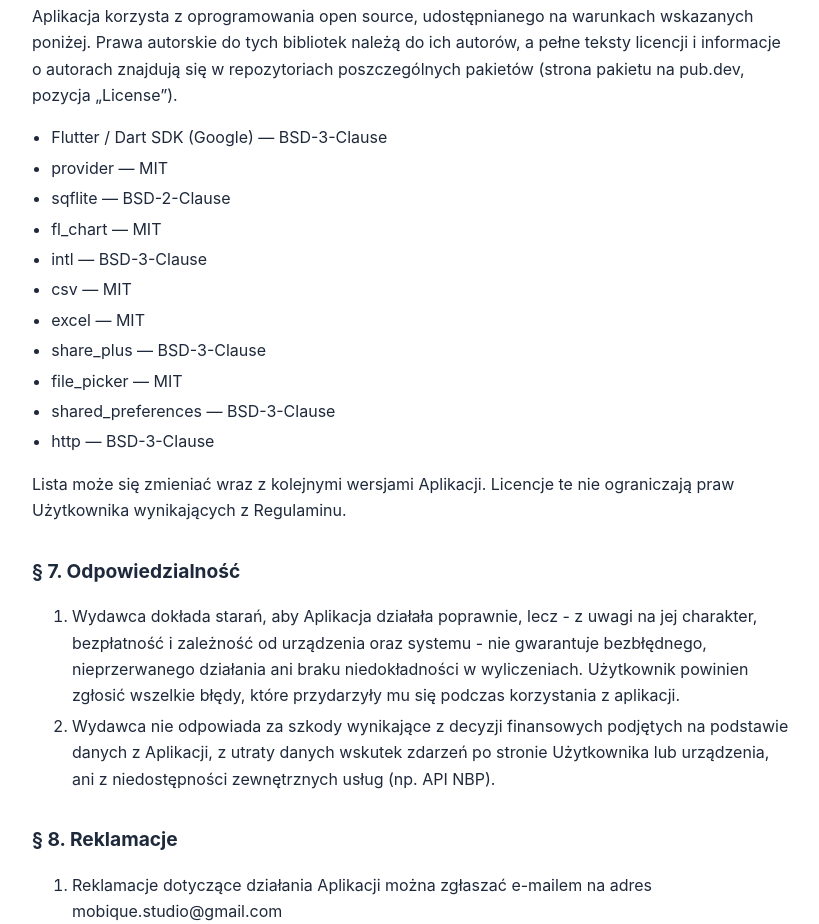
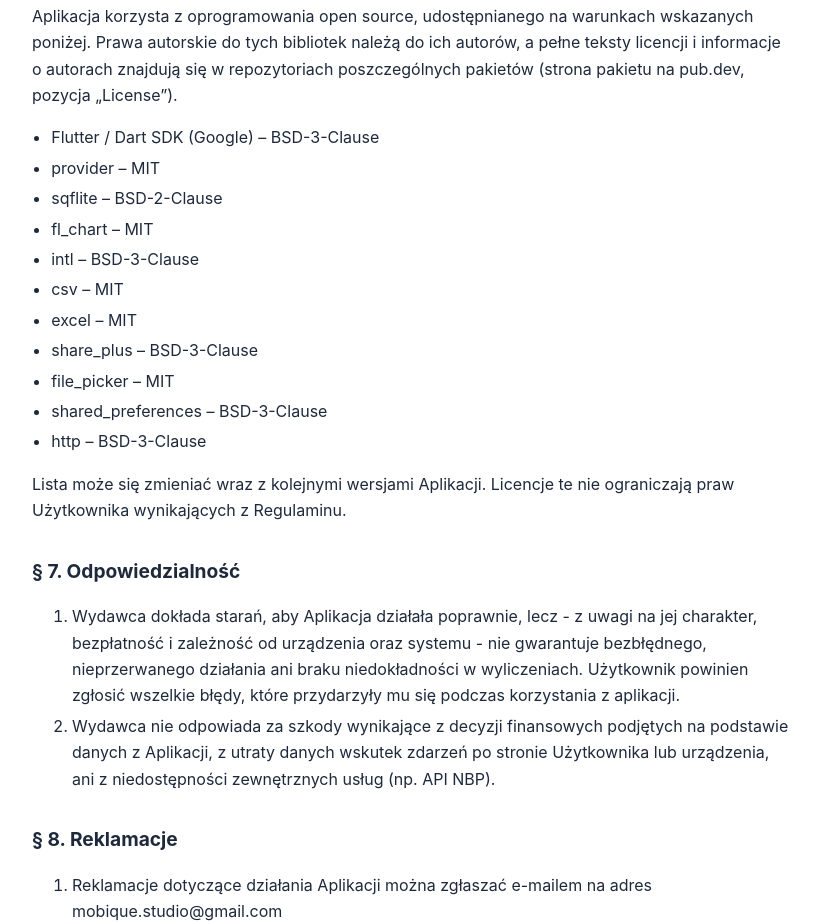
Before and after one commit to przemo98156/Sumara-Budget-Cash-Flow, a plain HTML site: page regulamin.html in a window 1280 px wide. Shown: the part 2018-2942 px from the top of the page, without its empty margins (228-1047 px from the left). Drawn offline with Linux system fonts and the light colour scheme.

Commit message:
Update regulamin.html

```diff
--- a/regulamin.html
+++ b/regulamin.html
@@ -54,17 +54,17 @@ ul{padding-left:1.2rem}li{margin:.25rem 0}
 <h2>§ 6a. Licencje open source</h2>
 <p>Aplikacja korzysta z oprogramowania open source, udostępnianego na warunkach wskazanych poniżej. Prawa autorskie do tych bibliotek należą do ich autorów, a pełne teksty licencji i informacje o autorach znajdują się w repozytoriach poszczególnych pakietów (strona pakietu na pub.dev, pozycja „License”).</p>
 <ul>
-<li>Flutter / Dart SDK (Google) — BSD-3-Clause</li>
-<li>provider — MIT</li>
-<li>sqflite — BSD-2-Clause</li>
-<li>fl_chart — MIT</li>
-<li>intl — BSD-3-Clause</li>
-<li>csv — MIT</li>
-<li>excel — MIT</li>
-<li>share_plus — BSD-3-Clause</li>
-<li>file_picker — MIT</li>
-<li>shared_preferences — BSD-3-Clause</li>
-<li>http — BSD-3-Clause</li>
+<li>Flutter / Dart SDK (Google) – BSD-3-Clause</li>
+<li>provider – MIT</li>
+<li>sqflite – BSD-2-Clause</li>
+<li>fl_chart – MIT</li>
+<li>intl – BSD-3-Clause</li>
+<li>csv – MIT</li>
+<li>excel – MIT</li>
+<li>share_plus – BSD-3-Clause</li>
+<li>file_picker – MIT</li>
+<li>shared_preferences – BSD-3-Clause</li>
+<li>http – BSD-3-Clause</li>
 </ul>
 <p>Lista może się zmieniać wraz z kolejnymi wersjami Aplikacji. Licencje te nie ograniczają praw Użytkownika wynikających z Regulaminu.</p>
 
```
